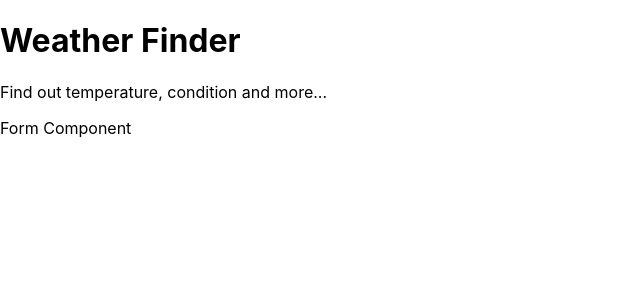
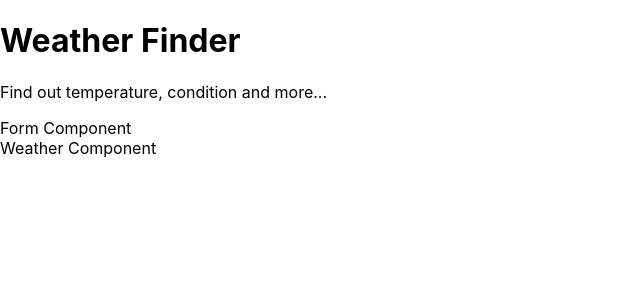
Before and after one commit to balazs-varga/weather-app, a React (Create React App) app: page / in a window 1280 px wide. Shown: the top 300 px of the page, without its empty margins (0-640 px from the left). Built offline with nearby package versions, Linux system fonts and the light colour scheme.

Commit message:
import Weather component to App.js

```diff
--- a/src/App.js
+++ b/src/App.js
@@ -1,6 +1,7 @@
 import React from 'react';
 import Titles from './components/Titles';
 import Form from './components/Form';
+import Weather from './components/Weather';
 
 class App extends React.Component {
   render() {
@@ -8,6 +9,7 @@ class App extends React.Component {
       <div>
         <Titles />
         <Form />
+        <Weather />
       </div>
     );
   }
```
